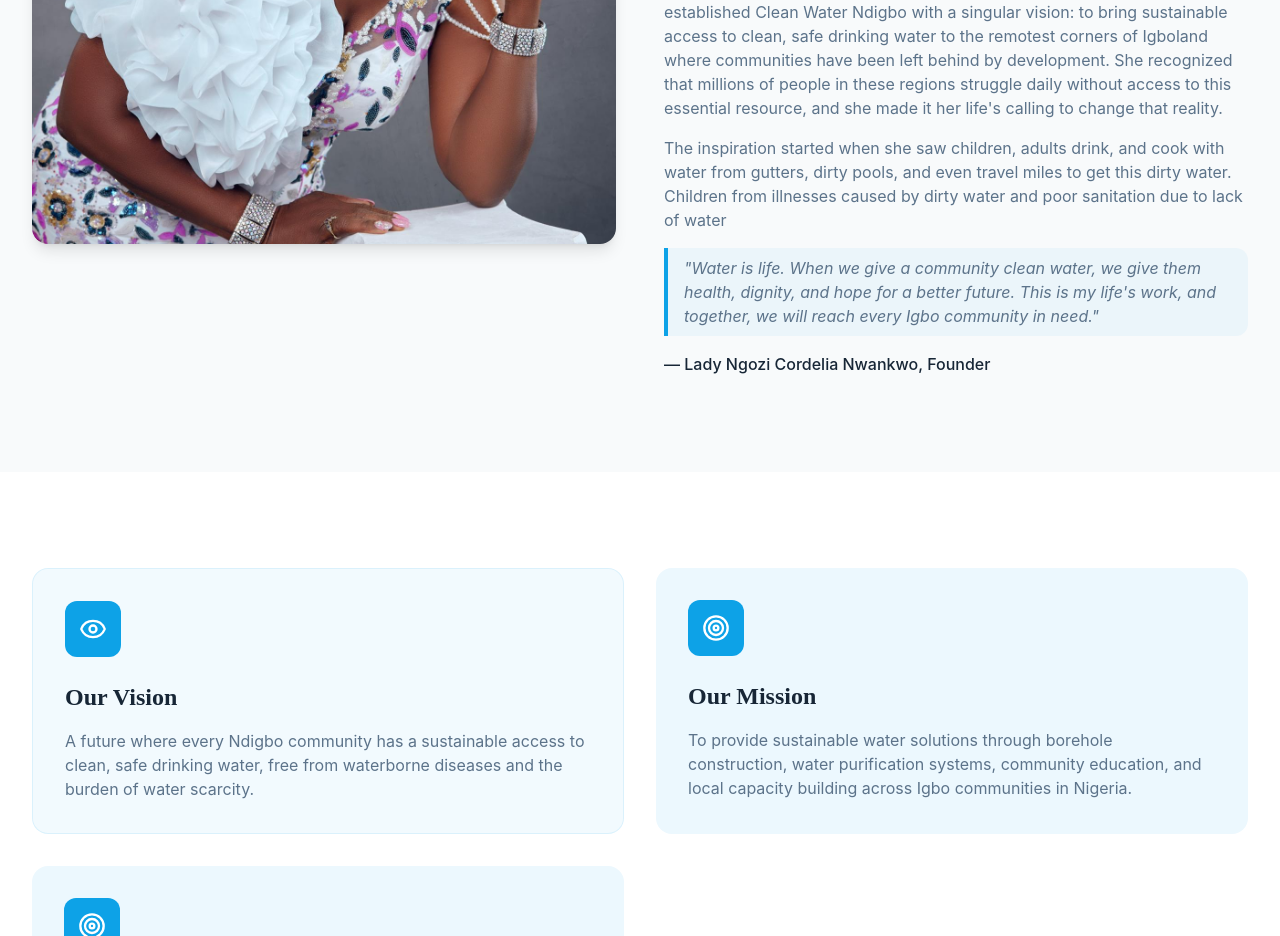
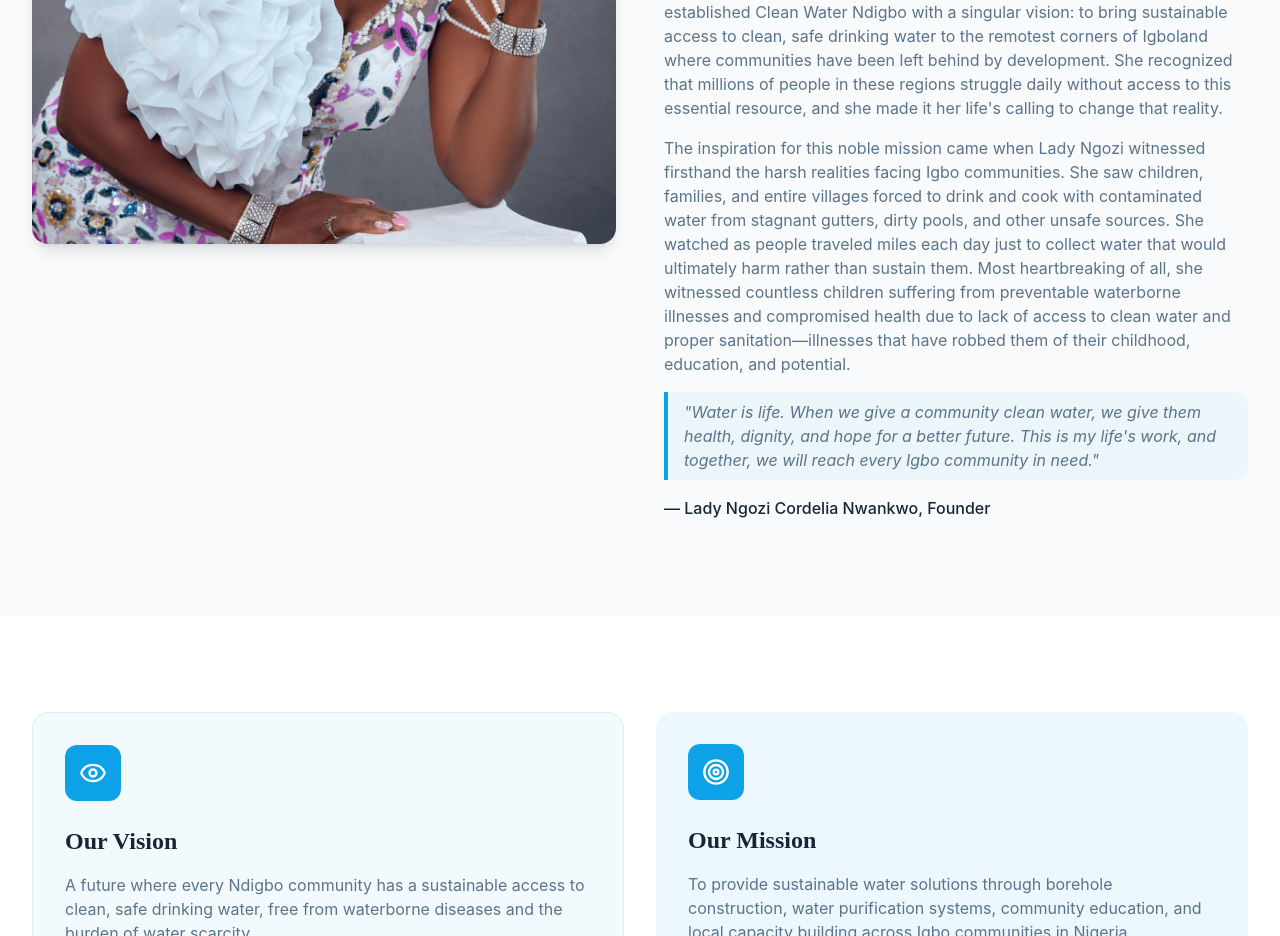
Before and after one commit to dubixhub/cleanwaterndigbo, a React (Vite) app: page /about in a window 1280 px wide. Shown: the part 1560-2496 px from the top of the page. Built offline with nearby package versions, Linux system fonts and the light colour scheme; no server answers; the HTML template or start-up script is replaced by a standard one.

Commit message:
correction

```diff
--- a/src/pages/About.tsx
+++ b/src/pages/About.tsx
@@ -103,8 +103,7 @@ diseases and improve overall public health
                   Born from a personal mission to transform lives across Igboland, Lady Ngozi established Clean Water Ndigbo with a singular vision: to bring sustainable access to clean, safe drinking water to the remotest corners of Igboland where communities have been left behind by development. She recognized that millions of people in these regions struggle daily without access to this essential resource, and she made it her life's calling to change that reality.
                 </p>
                 <p>
-                   The inspiration started when she saw children, adults drink, and cook with water from gutters, dirty pools, and even travel miles to get this dirty water.
- Children from illnesses caused by dirty water and poor sanitation due to lack of water
+                   The inspiration for this noble mission came when Lady Ngozi witnessed firsthand the harsh realities facing Igbo communities. She saw children, families, and entire villages forced to drink and cook with contaminated water from stagnant gutters, dirty pools, and other unsafe sources. She watched as people traveled miles each day just to collect water that would ultimately harm rather than sustain them. Most heartbreaking of all, she witnessed countless children suffering from preventable waterborne illnesses and compromised health due to lack of access to clean water and proper sanitation—illnesses that have robbed them of their childhood, education, and potential.
                 </p>
                 <p className="italic border-l-4 border-primary pl-4 py-2 bg-primary/5 rounded-r-lg">
                   "Water is life. When we give a community clean water, we give them health, dignity, and hope for a better future. This is my life's work, and together, we will reach every Igbo community in need."
```
